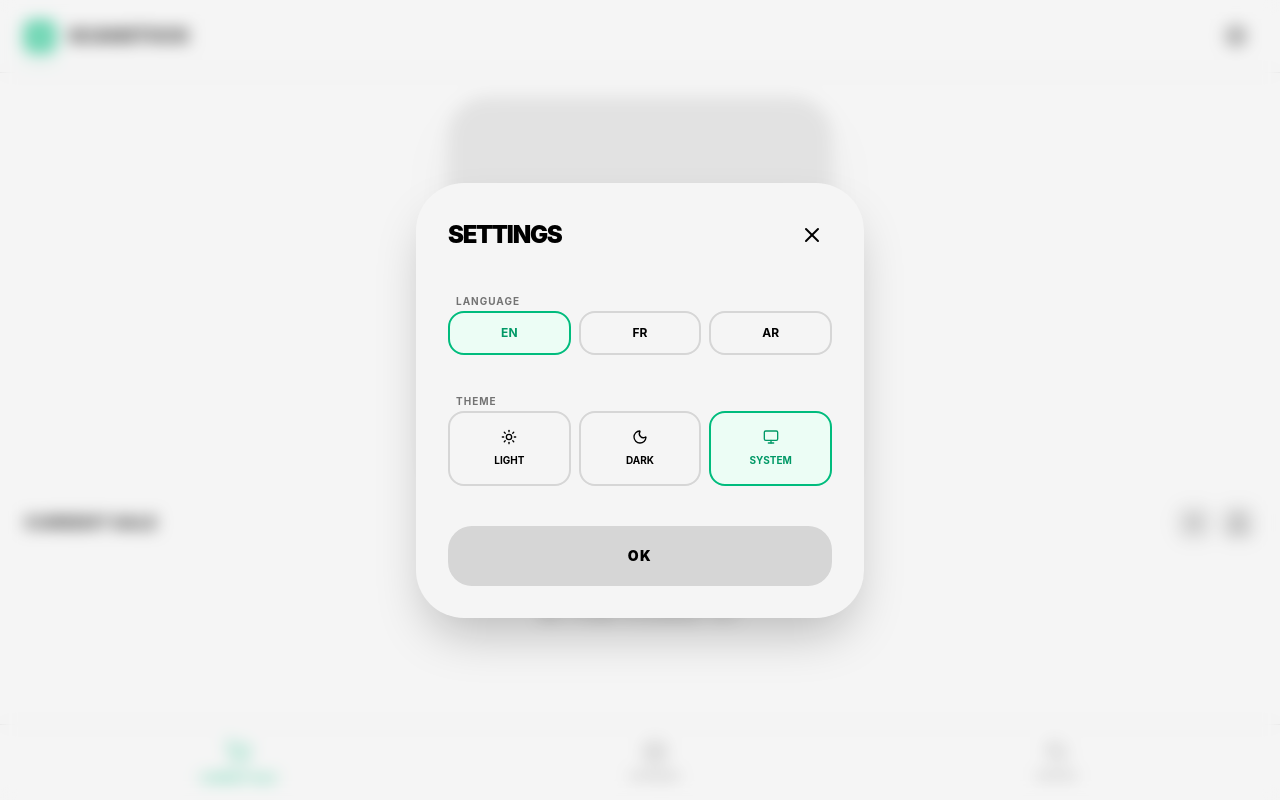
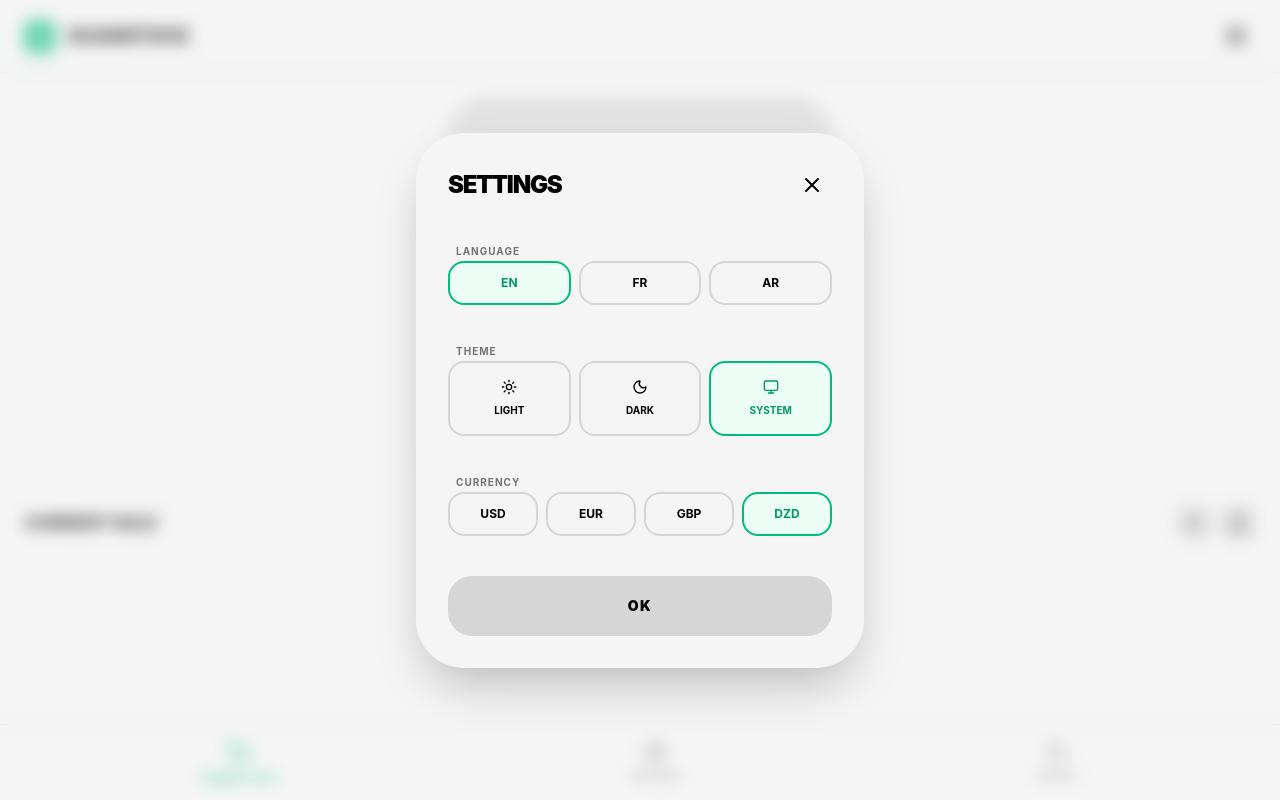
Before and after one commit to jawad438/ScanStock, a React (Vite) app: page / in a window 1280 px wide. Both pictures are taken after a click on the button 1236 px from the left and 36 px from the top of the page. Built offline with nearby package versions, Linux system fonts and the light colour scheme; the HTML template or start-up script is replaced by a standard one.

Commit message:
feat: Add currency setting and spam scan prevention
Introduces a new currency setting to user preferences, defaulting to DZD.
Implements logic to prevent rapid re-scanning of the same barcode within a short period, improving user experience during scanning.

```diff
--- a/src/App.tsx
+++ b/src/App.tsx
@@ -37,7 +37,7 @@ export default function App() {
 
   const [settings, setSettings] = useState<AppSettings>(() => {
     const saved = localStorage.getItem('scanstock_settings');
-    return saved ? JSON.parse(saved) : { language: 'en', theme: 'system' };
+    return saved ? JSON.parse(saved) : { language: 'en', theme: 'system', currency: 'DZD' };
   });
 
   const [isSettingsOpen, setIsSettingsOpen] = useState(false);
@@ -49,6 +49,8 @@ export default function App() {
 
   const scannerRef = useRef<Html5Qrcode | null>(null);
   const databaseRef = useRef<DatabaseItem[]>(database);
+  const lastDetectedBarcode = useRef<string | null>(null);
+  const clearBarcodeTimeout = useRef<NodeJS.Timeout | null>(null);
   const t = translations[settings.language];
 
   // --- Effects ---
@@ -128,6 +130,22 @@ export default function App() {
   // --- Logic ---
   const handleScan = (rawBarcode: string) => {
     const barcode = rawBarcode.trim();
+
+    // Prevent spam scanning: only add if it's a new detection
+    if (barcode === lastDetectedBarcode.current) {
+      // Reset the "clear" timeout because we still see it
+      if (clearBarcodeTimeout.current) clearTimeout(clearBarcodeTimeout.current);
+      clearBarcodeTimeout.current = setTimeout(() => {
+        lastDetectedBarcode.current = null;
+      }, 1500);
+      return;
+    }
+
+    lastDetectedBarcode.current = barcode;
+    if (clearBarcodeTimeout.current) clearTimeout(clearBarcodeTimeout.current);
+    clearBarcodeTimeout.current = setTimeout(() => {
+      lastDetectedBarcode.current = null;
+    }, 1500);
 
     if (activeTab === 'database') {
       setRegisteringProduct({ barcode, name: '', price: '' });
@@ -394,7 +412,7 @@ export default function App() {
                           <div className="flex items-center gap-2 text-xs text-stone-500 mt-1">
                             <span className="font-mono">{item.barcode}</span>
                             <span>•</span>
-                            <span className="font-bold text-emerald-600">${item.price}</span>
+                            <span className="font-bold text-emerald-600">{item.price} {settings.currency}</span>
                           </div>
                         </div>
                         <div className="flex items-center gap-3">
@@ -457,7 +475,7 @@ export default function App() {
                         <p className="text-sm text-stone-500 font-mono">{item.barcode}</p>
                       </div>
                       <div className="text-right">
-                        <p className="text-xl font-black text-emerald-500">${item.price}</p>
+                        <p className="text-xl font-black text-emerald-500">{item.price} {settings.currency}</p>
                         <button onClick={() => setDatabase(prev => prev.filter(d => d.barcode !== item.barcode))} className="text-stone-500 mt-2"><Trash2 className="w-4 h-4" /></button>
                       </div>
                     </div>
@@ -493,7 +511,7 @@ export default function App() {
                           <p className="text-xs font-bold text-stone-500 uppercase">{new Date(record.timestamp).toLocaleString(settings.language)}</p>
                           <p className="font-bold text-stone-500">{record.items.length} {t.items}</p>
                         </div>
-                        <p className="text-2xl font-black text-emerald-500">${record.total.toFixed(2)}</p>
+                        <p className="text-2xl font-black text-emerald-500">{record.total.toFixed(2)} {settings.currency}</p>
                       </div>
                       <div className="flex flex-wrap gap-2">
                         {record.items.slice(0, 3).map(item => (
@@ -544,7 +562,7 @@ export default function App() {
         >
           <div className="pl-2">
             <p className="text-[10px] font-bold text-stone-900/60 uppercase tracking-widest">{t.total}</p>
-            <p className="text-xl font-black text-stone-900">${totalAmount.toFixed(2)}</p>
+            <p className="text-xl font-black text-stone-900">{totalAmount.toFixed(2)} {settings.currency}</p>
           </div>
           <button
             onClick={checkout}
@@ -718,6 +736,26 @@ export default function App() {
                     ))}
                   </div>
                 </div>
+
+                <div className="space-y-3">
+                  <label className="text-[10px] font-bold text-stone-500 uppercase tracking-widest ml-2">{t.currency}</label>
+                  <div className="grid grid-cols-4 gap-2">
+                    {['USD', 'EUR', 'GBP', 'DZD'].map((curr) => (
+                      <button
+                        key={curr}
+                        onClick={() => setSettings(s => ({ ...s, currency: curr }))}
+                        className={cn(
+                          "py-3 rounded-2xl border-2 transition-all font-bold text-xs",
+                          settings.currency === curr
+                            ? "border-emerald-500 bg-emerald-50 text-emerald-600 dark:bg-emerald-500/10 dark:text-emerald-400"
+                            : "border-stone-200"
+                        )}
+                      >
+                        {curr}
+                      </button>
+                    ))}
+                  </div>
+                </div>
               </div>
 
               <button onClick={() => setIsSettingsOpen(false)} className="w-full mt-10 py-5 rounded-3xl bg-stone-200 text-stone-900 font-black uppercase tracking-widest text-sm hover:bg-stone-300 transition-colors">OK</button>
--- a/src/translations.ts
+++ b/src/translations.ts
@@ -37,6 +37,7 @@ export const translations: Record<Language, any> = {
     last30Days: 'Last 30 Days',
     noHistory: 'No sales history found',
     items: 'items',
+    currency: 'Currency',
     dir: 'ltr'
   },
   fr: {
@@ -75,6 +76,7 @@ export const translations: Record<Language, any> = {
     last30Days: '30 derniers jours',
     noHistory: 'Aucun historique de vente',
     items: 'articles',
+    currency: 'Devise',
     dir: 'ltr'
   },
   ar: {
@@ -113,6 +115,7 @@ export const translations: Record<Language, any> = {
     last30Days: 'آخر 30 يوم',
     noHistory: 'لا يوجد سجل مبيعات',
     items: 'عناصر',
+    currency: 'العملة',
     dir: 'rtl'
   }
 };
--- a/src/types.ts
+++ b/src/types.ts
@@ -27,4 +27,5 @@ export interface SaleRecord {
 export interface AppSettings {
   language: Language;
   theme: Theme;
+  currency: string;
 }
```
